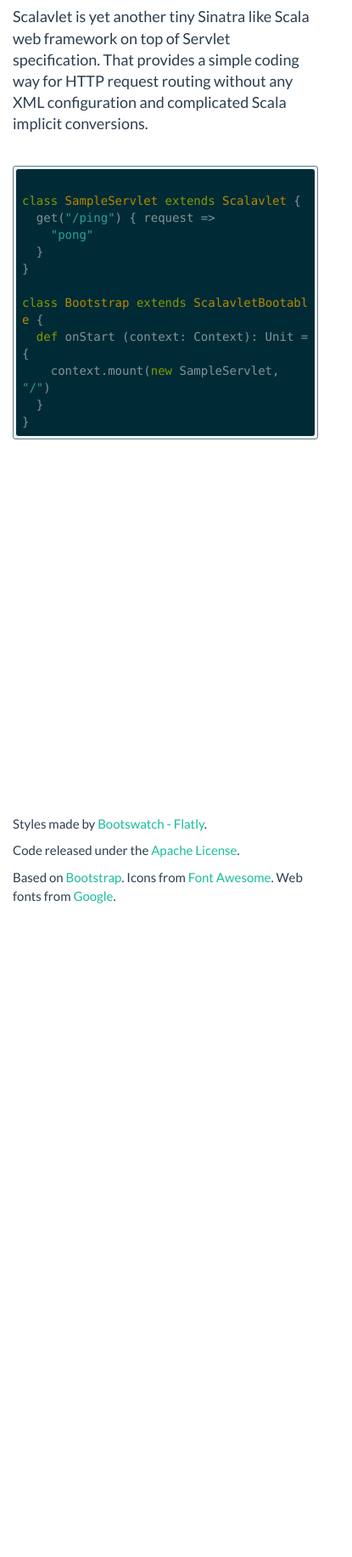
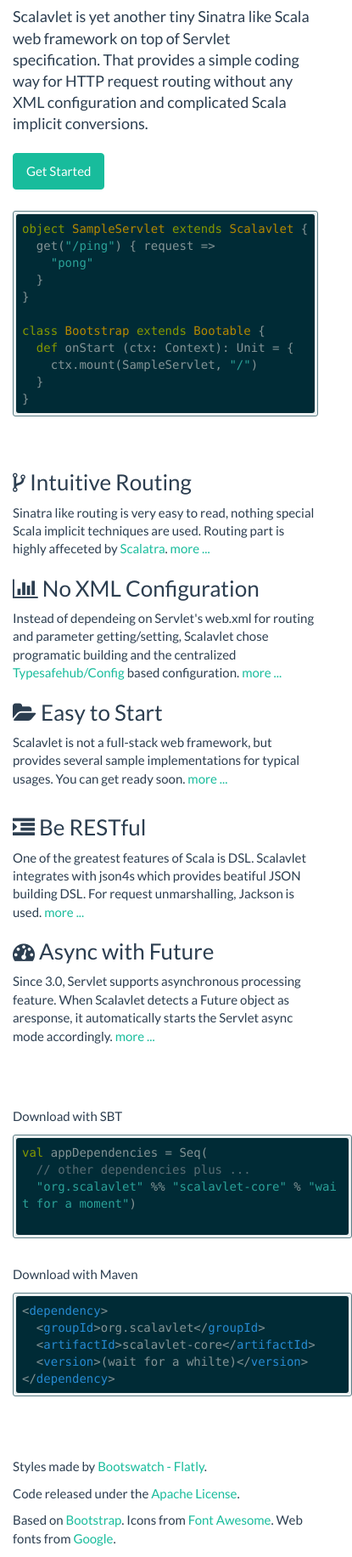
Before and after one commit to scova0731/scalavlet.github.io, a plain HTML site: page index.html in a window 390 px wide. Shown: the part 127-1959 px from the top of the page at 85% size, 415 px wide, since content can reach past the window. Before the commit the page ends 1203 px from the top, so only its background shows below. Drawn offline with nearby package versions, Linux system fonts and the light colour scheme.

Commit message:
added several descrption in index.html

```diff
--- a/index.html
+++ b/index.html
@@ -3,7 +3,7 @@
 <html lang="en">
   <head>
     <!-- SEO -->
-    <meta name="keywords" content="scala,servlet,web,sinatra,scalatra,finatra,jetty,tomcat,simple,easy,implicit,no xml">
+    <meta name="keywords" content="scala,servlet,sinatra,scalatra,finatra,jetty,tomcat,rest">
     <meta name="description" content="Scalavlet is yet another tiny Sinatra like Scala web framework on top of Servlet specification.
               That provides a simple coding way for HTTP request routing without any XML configuration and complicated Scala implicit conversions.">
 
@@ -14,6 +14,7 @@
 
     <!-- Stylesheets -->
     <link rel="stylesheet" href="./styles/bootstrap.css" media="screen">
+    <link href="http://netdna.bootstrapcdn.com/font-awesome/4.0.3/css/font-awesome.css" rel="stylesheet">
     <link rel="stylesheet" href="./styles/highlight/solarized_dark.css">
     <link rel="stylesheet" href="./styles/scalavlet.css" media="screen">
     <!-- <link rel="stylesheet" href="../assets/css/bootswatch.min.css"> -->
@@ -102,41 +103,83 @@
               Scalavlet is yet another tiny Sinatra like Scala web framework on top of Servlet specification.
               That provides a simple coding way for HTTP request routing without any XML configuration and complicated Scala implicit conversions.
             </p>
+            <p><button class="btn btn-large btn-success">Get Started</button>
           </div>
           <div class="col-lg-6" style="padding: 15px 15px 0 15px;">
-<!--             <div class="well sponsor">
-              <a href="http://srv.buysellads.com/direct/click/track/yes/x/G6NDC27ICWAI627UCWALYK7UCKBILKJMCT7I5" rel="nofollow" target="_blank">
-                <span style="float: left; margin-right: 15px;">
-                  <img src="http://srv.buysellads.com/direct/image/track/yes/x/G6NDC27ICWAI627UCWALYK7UCKBILKJMCT7I5" width="175" height="135">
-                </span>
-              </a>
-              <a href="http://srv.buysellads.com/direct/click/track/yes/x/G6NDC27ICWAI627UCWALYK7UCKBILKJMCT7I5" rel="nofollow" target="_blank">
-                <h4 style="margin-bottom: 0.4em;">Treehouse</h4>
-                <div class="clearfix">
-                  <p>Learn Web Design, Coding, Mobile App Development &amp; More.</p>
-                  <p>Start Learning for Free!</p>
-                </div>
-              </a>
-            </div>
- -->
-<pre><code class="scala">
-class SampleServlet extends Scalavlet {
+<pre><code class="scala">object SampleServlet extends Scalavlet {
   get("/ping") { request =>
     "pong"
   }
 }
 
-class Bootstrap extends ScalavletBootable {
-  def onStart (context: Context): Unit = {
-    context.mount(new SampleServlet, "/")
+class Bootstrap extends Bootable {
+  def onStart (ctx: Context): Unit = {
+    ctx.mount(SampleServlet, "/")
   }
-}
-</code></pre>
+}</code></pre>
          </div>
         </div>
       </div>
 
-<div style="height:400px"></div>
+      <div class="row">
+        <div class="col-lg-4">
+          <h3><i class="fa fa-code-fork"></i> Intuitive Routing</h3>
+          <p>Sinatra like routing is very easy to read, nothing special Scala implicit techniques are used. Routing part is highly affeceted by <a href="http://scalatra.org">Scalatra</a>.
+          <a href="get-started.html#">more ...</a></p>
+        </div>
+        <div class="col-lg-4">
+          <h3><i class="fa fa-bar-chart-o"></i> No XML Configuration</h3>
+          <p>Instead of dependeing on Servlet's web.xml for routing and parameter getting/setting, Scalavlet chose programatic building and the centralized <a href="https://github.com/typesafehub/config">Typesafehub/Config</a> based configuration.
+          <a href="get-started.html#">more ...</a></p>
+        </div>
+        <div class="col-lg-4">
+          <h3><i class="fa fa-folder-open"></i> Easy to Start</h3>
+          <p>
+            Scalavlet is not a full-stack web framework, but provides several sample implementations for typical usages.
+            You can get ready soon.
+            <a href="get-started.html#">more ...</a></p>
+        </div>
+      </div>
+      <div class="row">
+        <div class="col-lg-2"></div>
+        <div class="col-lg-4">
+          <h3><i class="fa fa-indent"></i> Be RESTful</h3>
+          <p>
+            One of the greatest features of Scala is DSL. Scalavlet integrates with json4s which provides
+            beatiful JSON building DSL. For request unmarshalling, Jackson is used. <a href="get-started.html#">more ...</a>
+          </p>
+        </div>
+        <div class="col-lg-4">
+          <h3><i class="fa fa-tachometer"></i> Async with Future</h3>
+          <p>
+            Since 3.0, Servlet supports asynchronous processing feature. When Scalavlet detects a Future object as aresponse,
+            it automatically starts the Servlet async mode accordingly.
+            <a href="get-started.html#">more ...</a>
+          </p>
+        </div>
+        <div class="col-lg-2"></div>
+      </div>
+
+      <div class="row" style="padding: 40px 0;  ">
+        <div class="col-lg-1">&nbsp;</div>
+        <div class="col-lg-4">
+          <p>Download with SBT</p>
+          <pre class="text-left" style="width:400px;"><code class="scala">val appDependencies = Seq(
+  // other dependencies plus ...
+  "org.scalavlet" %% "scalavlet-core" % "wait for a moment")
+ </code></pre>
+        </div>
+        <div class="col-lg-2">&nbsp;</div>
+        <div class="col-lg-4">
+          <p>Download with Maven</p>
+          <pre class="text-left" style="width:400px;"><code class="xml">&lt;dependency>
+  &lt;groupId>org.scalavlet&lt;/groupId>
+  &lt;artifactId>scalavlet-core&lt;/artifactId>
+  &lt;version>(wait for a whilte)&lt;/version>
+&lt;/dependency></code></pre>
+        </div>
+        <div class="col-lg-1">&nbsp;</div>
+      </div>
 
       <footer>
         <div class="row">
@@ -152,6 +195,7 @@
 
 
     </div>
+    <!-- end of container -->
 
 
     <script src="https://code.jquery.com/jquery-1.10.2.min.js"></script>
--- /dev/null
+++ b/scripts/scalavlet.js
@@ -0,0 +1,6 @@
+// Left side menu in get-started.html
+$(document).ready(function () {
+  $('[data-toggle=offcanvas]').click(function () {
+    $('.row-offcanvas').toggleClass('active')
+  });
+});
--- a/styles/scalavlet.css
+++ b/styles/scalavlet.css
@@ -23,3 +23,52 @@
 pre code {
   border-radius: 3px;
 }
+
+/*
+ * Left side menu in get-started.html
+ * --------------------------------------------------
+ */
+#sidebar {
+	margin-top: 10px;  /*temp*/
+}
+
+@media screen and (max-width: 767px) {
+  .row-offcanvas {
+    position: relative;
+    -webkit-transition: all .25s ease-out;
+       -moz-transition: all .25s ease-out;
+            transition: all .25s ease-out;
+  }
+
+  .row-offcanvas-right {
+    right: 0;
+  }
+
+  .row-offcanvas-left {
+    left: 0;
+  }
+
+  .row-offcanvas-right
+  .sidebar-offcanvas {
+    right: -50%; /* 6 columns */
+  }
+
+  .row-offcanvas-left
+  .sidebar-offcanvas {
+    left: -50%; /* 6 columns */
+  }
+
+  .row-offcanvas-right.active {
+    right: 50%; /* 6 columns */
+  }
+
+  .row-offcanvas-left.active {
+    left: 50%; /* 6 columns */
+  }
+
+  .sidebar-offcanvas {
+    position: absolute;
+    top: 0;
+    width: 50%; /* 6 columns */
+  }
+}
```
Also changed, not shown: get-started.html (+20 -2 lines).
